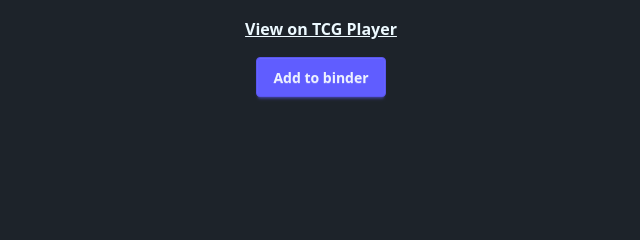
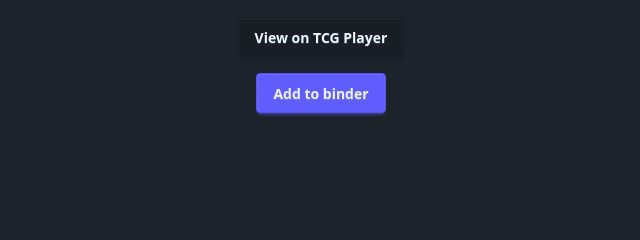
Before and after one commit to tsztin0217/poketracker, a Django app: page /binders/1/cards/1/ in a window 1280 px wide. Shown: the part 413-653 px from the top of the page, without its empty margins (624-1264 px from the left). Run offline with Django 5.2, Linux system fonts and the light colour scheme; a user stored in the database is signed in; tables that the repository leaves empty hold one stand-in row (values such as "Sample post"); a database or web service that is not in the repository returns one stand-in record (values such as "Sample title"); data that the repository does not hold is empty; some libraries are stand-ins or nearby versions; some web fonts are replaced.

Commit message:
Change link to button

```diff
--- a/binder/templates/binder/card_detail.html
+++ b/binder/templates/binder/card_detail.html
@@ -20,7 +20,7 @@
       <p><strong>Release Date:</strong> {{ card.set.releaseDate }}</p>
       <p><strong>Updated At:</strong> {{ card.set.updatedAt }}</p>
       <p>
-        <strong><a class="link link-primary" href="{{ card.tcgplayer.url }}">View on TCG Player</a></strong>
+        <a class="btn btn-soft btn-info" href="{{ card.tcgplayer.url }}">View on TCG Player</a>
       </p>
       <p>
         <a class="btn btn-primary" href="{% url 'add_card_to_binder' binder.id card.id %}">
```
